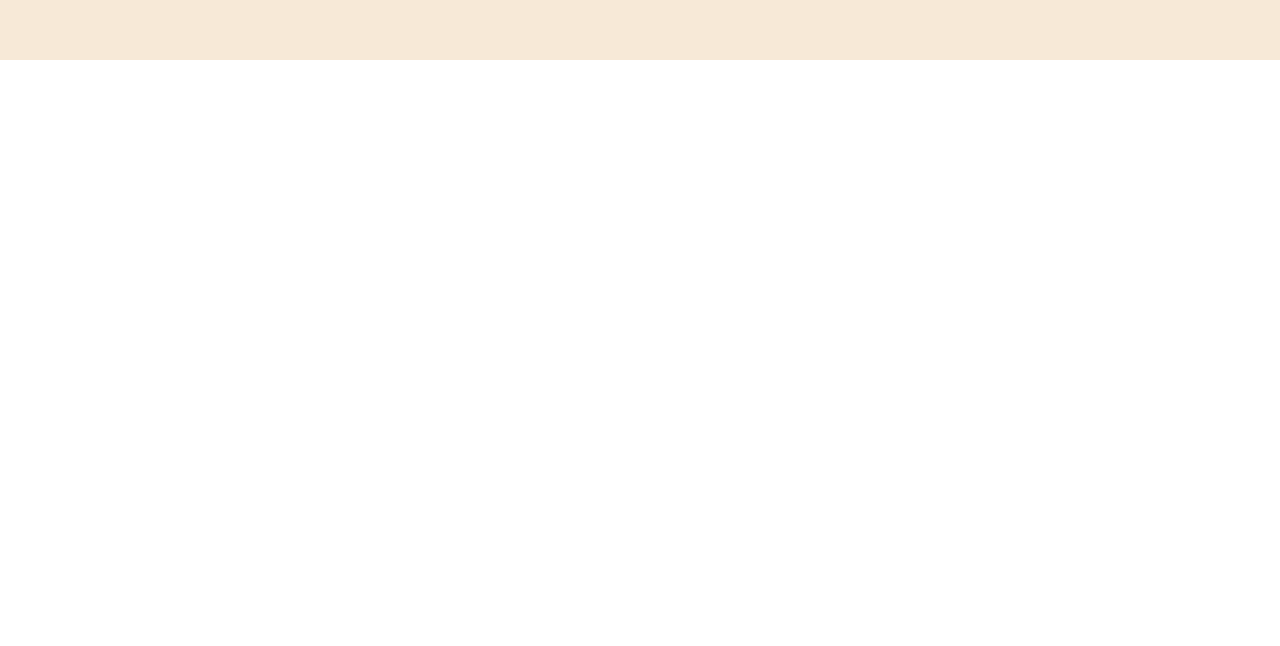
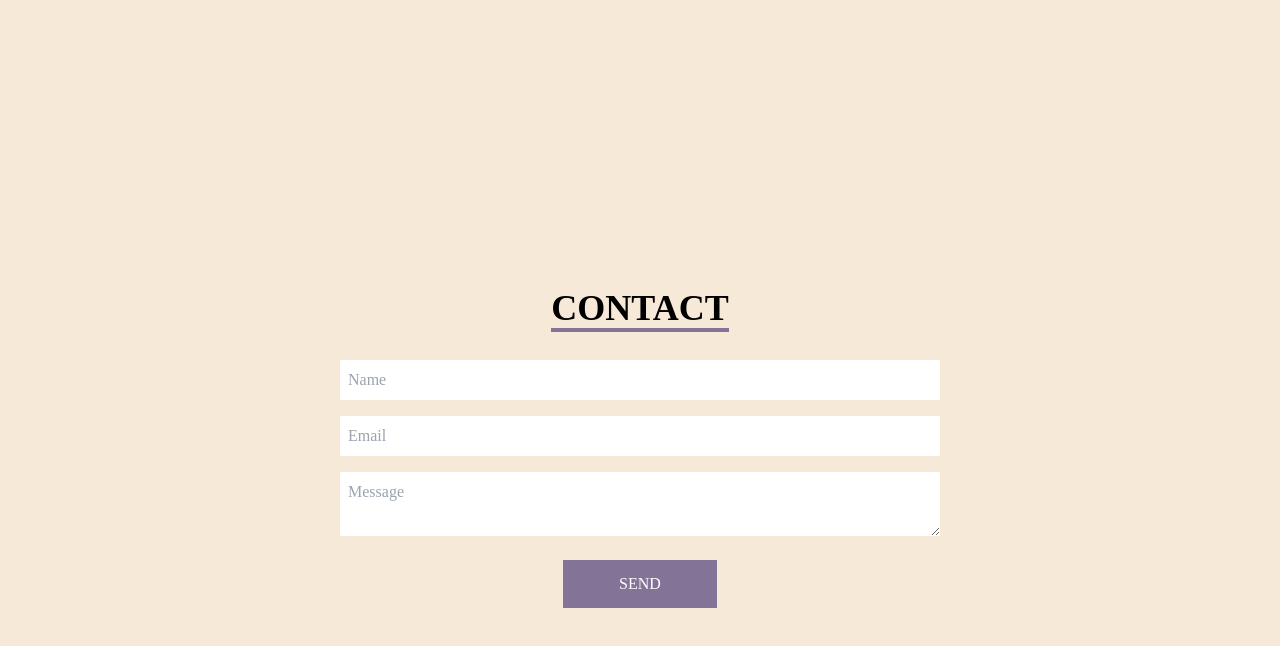
Before and after one commit to rosemaryku/portfolio, a React (Create React App) app: page / in a window 1280 px wide. Shown: the part 3140-3786 px from the top of the page. Before the commit the page ends 3200 px from the top, so only its background shows below. Built offline with nearby package versions, Linux system fonts and the light colour scheme.

Commit message:
add contact component

```diff
--- a/src/App.js
+++ b/src/App.js
@@ -3,6 +3,7 @@ import NavBar from "./components/NavBar";
 import About from "./components/About";
 import Skills from "./components/Skills";
 import Projects from "./components/Projects";
+import Contact from "./components/Contact";
 
 function App() {
   return (
@@ -12,6 +13,7 @@ function App() {
       <About />
       <Skills />
       <Projects />
+      <Contact />
     </div>
   );
 }
--- /dev/null
+++ b/src/components/Contact.jsx
@@ -0,0 +1,44 @@
+import React from "react";
+
+const Contact = () => {
+  return (
+    <div
+      name="contact"
+      className="w-full h-screen bg-[#F7E9D7] flex justify-center items-center p-4 text-center"
+    >
+      <form
+        method="POST"
+        action="https://getform.io/f/3b4422f0-3de7-4bec-96fd-599adb4a4df4"
+        className="flex flex-col max-w-[600px] w-full"
+      >
+        <div className="pb-8">
+          <p className="text-4xl font-bold inline border-b-4 border-[#827397]">
+            CONTACT
+          </p>
+        </div>
+        <input
+          className="bg-[#ffffff] border-[#ffffff] p-2"
+          type="text"
+          placeholder="Name"
+          name="name"
+        />
+        <input
+          className="bg-[#ffffff] my-4 p-2"
+          type="email"
+          placeholder="Email"
+          name="email"
+        />
+        <textArea
+          className="bg-[#ffffff] p-2"
+          placeholder="Message"
+          name="message"
+        />
+        <button className="text-white px-14 py-3 my-6 mx-auto flex items-center bg-[#827397]  border-[#827397] hover:bg-[#3A3845] hover:border-[#3A3845]">
+          SEND
+        </button>
+      </form>
+    </div>
+  );
+};
+
+export default Contact;
```
